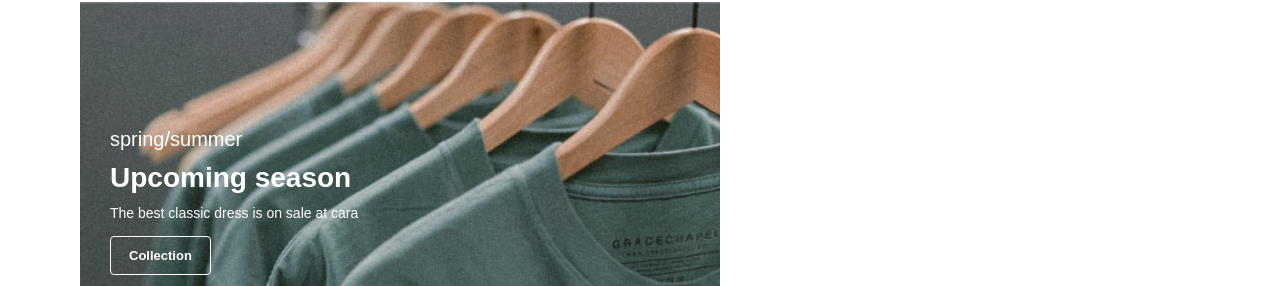
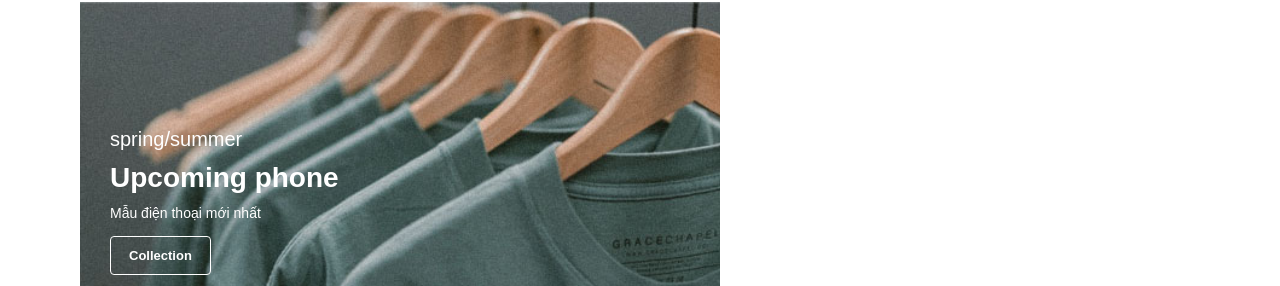
Before and after one commit to ChuDung2k3/shopWeb.github.io, a plain HTML site: page index.html in a window 1280 px wide. Shown: the part 4028-4314 px from the top of the page. Drawn offline with Linux system fonts and the light colour scheme.

Commit message:
edit again

```diff
--- a/index.html
+++ b/index.html
@@ -361,8 +361,8 @@
       </div>
       <div class="banner-box banner-box2">
         <h4>spring/summer</h4>
-        <h2>Upcoming season</h2>
-        <span>The best classic dress is on sale at cara</span>
+        <h2>Upcoming phone</h2>
+        <span>Mẫu điện thoại mới nhất</span>
         <button class="white">Collection</button>
       </div>
     </section>
```
